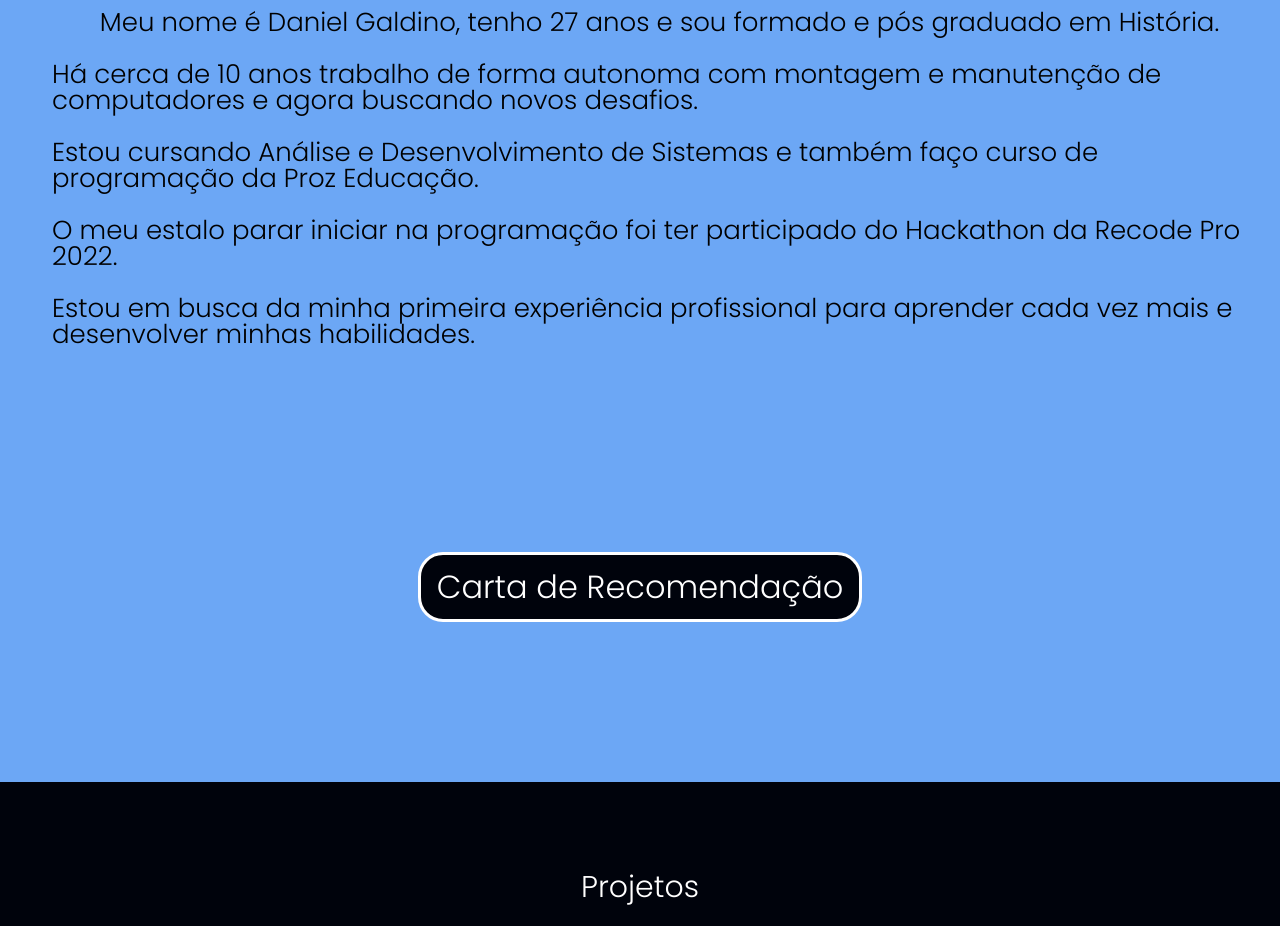
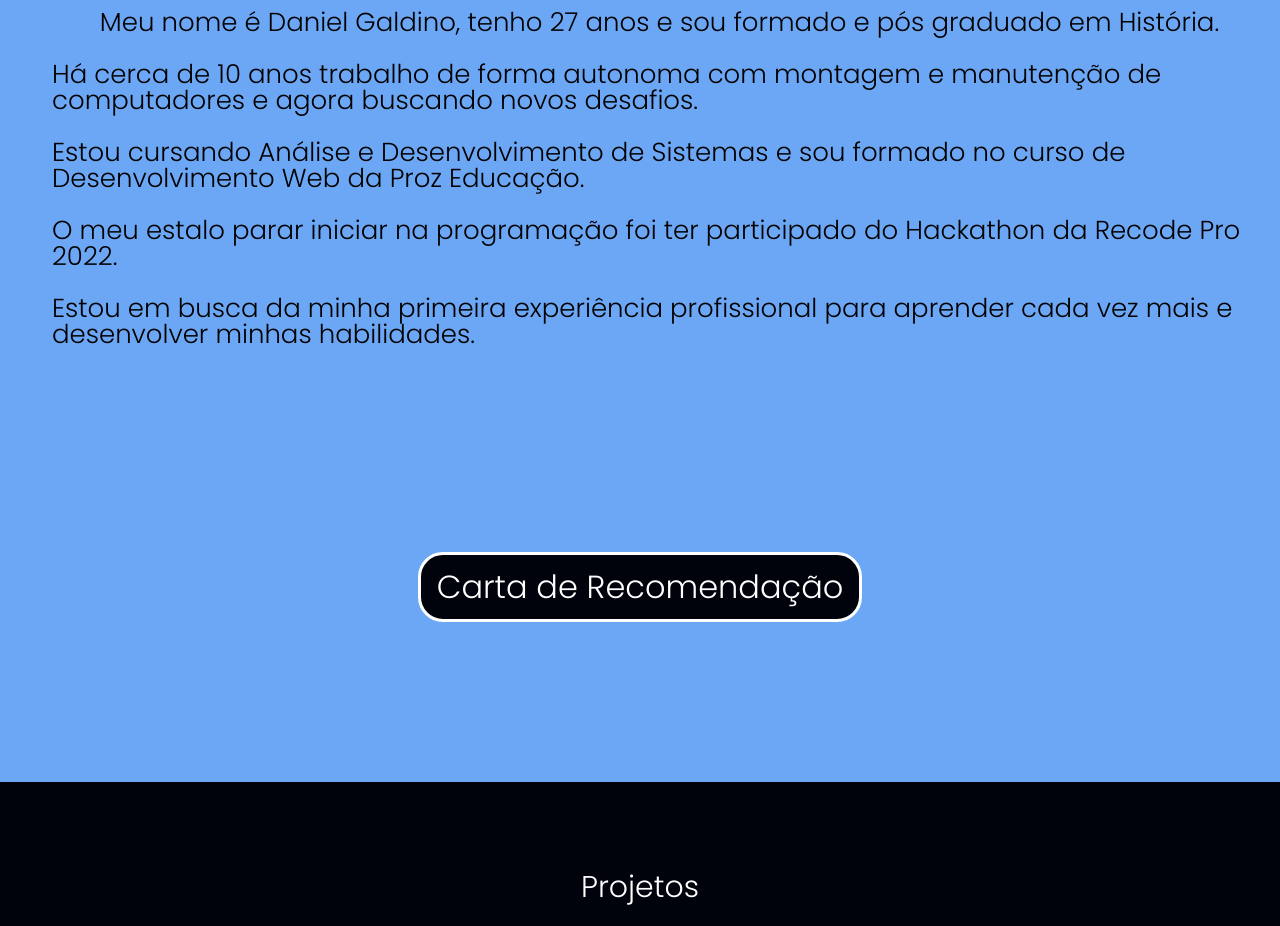
Before and after one commit to LeidanDev/Portfolio, a plain HTML site: page index.html in a window 1280 px wide. Shown: the part 1200-2126 px from the top of the page. Drawn offline with Linux system fonts and the light colour scheme.

Commit message:
Update index.html

```diff
--- a/index.html
+++ b/index.html
@@ -54,7 +54,7 @@
                 <p class="texto__sobre__mim">Há cerca de 10 anos trabalho de forma autonoma com montagem e manutenção de
                     computadores e agora buscando novos desafios.</p>
                 <p class="texto__sobre__mim">Estou cursando Análise e Desenvolvimento de Sistemas
-                    e também faço curso de programação da Proz Educação.</p>
+                    e sou formado no curso de Desenvolvimento Web da Proz Educação.</p>
                 <p class="texto__sobre__mim">O meu estalo parar iniciar na programação foi ter participado do Hackathon
                     da Recode Pro 2022.</p>
                 <p class="texto__sobre__mim">Estou em busca da minha primeira experiência profissional para
```
